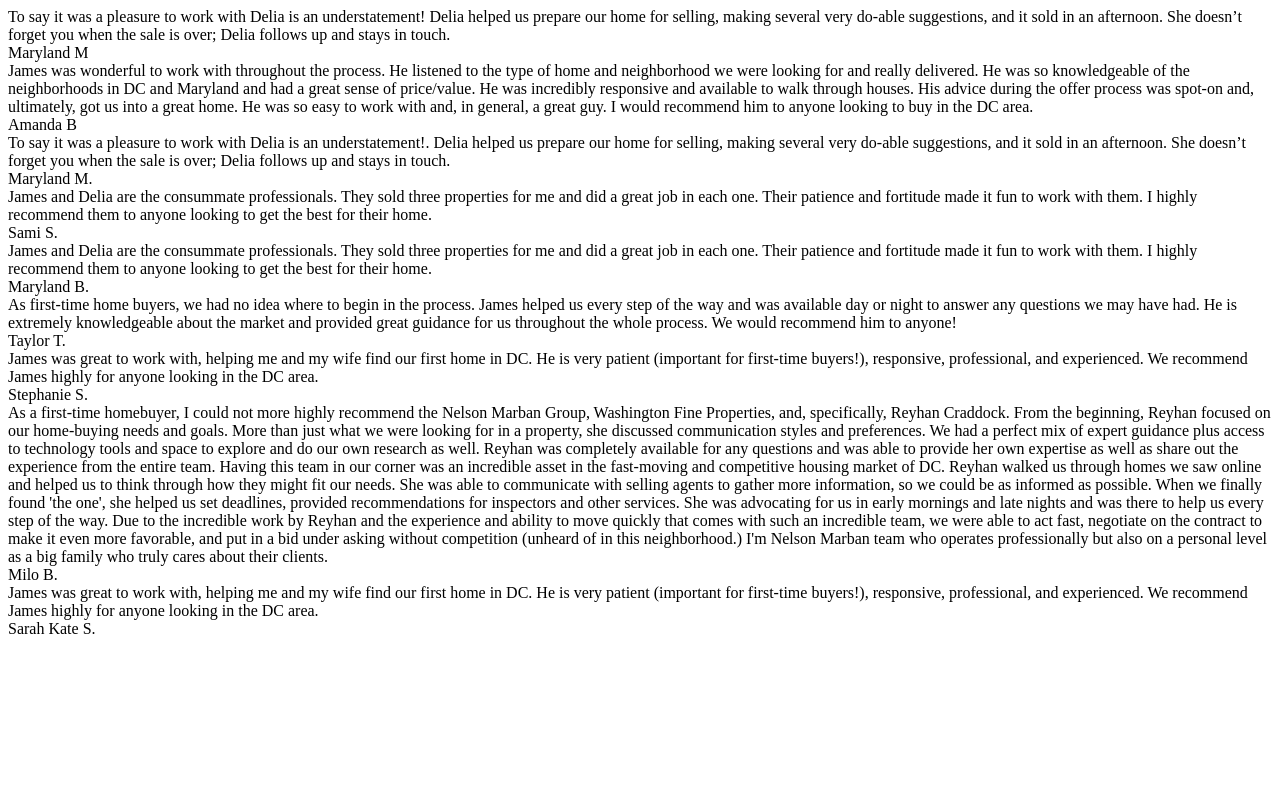
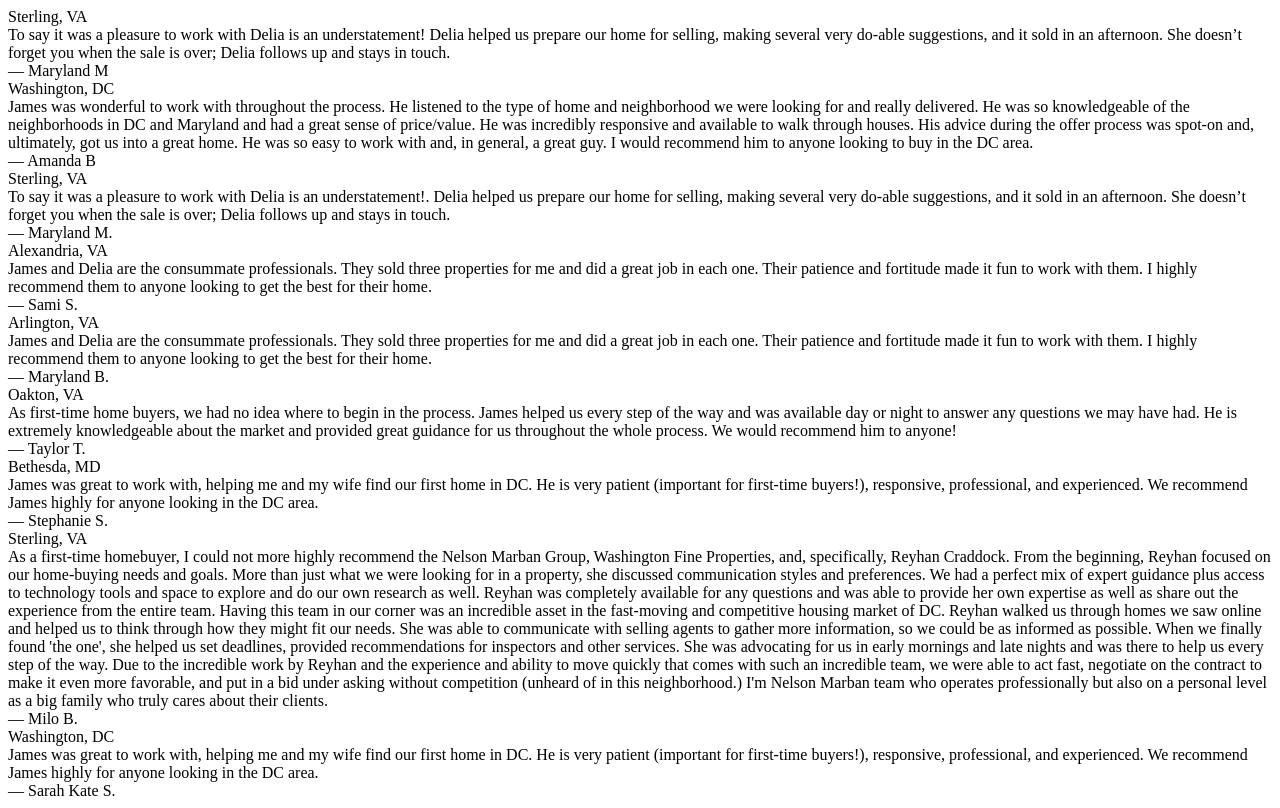
Before and after one commit to jmechristian/wfp-tt, a Next.js app: page / in a window 1280 px wide. Built offline with nearby package versions, Linux system fonts and the light colour scheme.

Commit message:
updated home

```diff
--- a/pages/index.js
+++ b/pages/index.js
@@ -1,12 +1,17 @@
 import data from '../data';
-import One from '../components/One';
+import Five from '../components/Five';
 
 export default function Home() {
   const testimonials = data.testimonials;
   return (
-    <div className='one__wrapper'>
+    <div className='third__wrapper'>
       {testimonials.map((t, index) => (
-        <One key={index} author={t.author} content={t.content} />
+        <Five
+          key={index}
+          author={t.author}
+          content={t.content}
+          location={t.location}
+        />
       ))}
     </div>
   );
```
